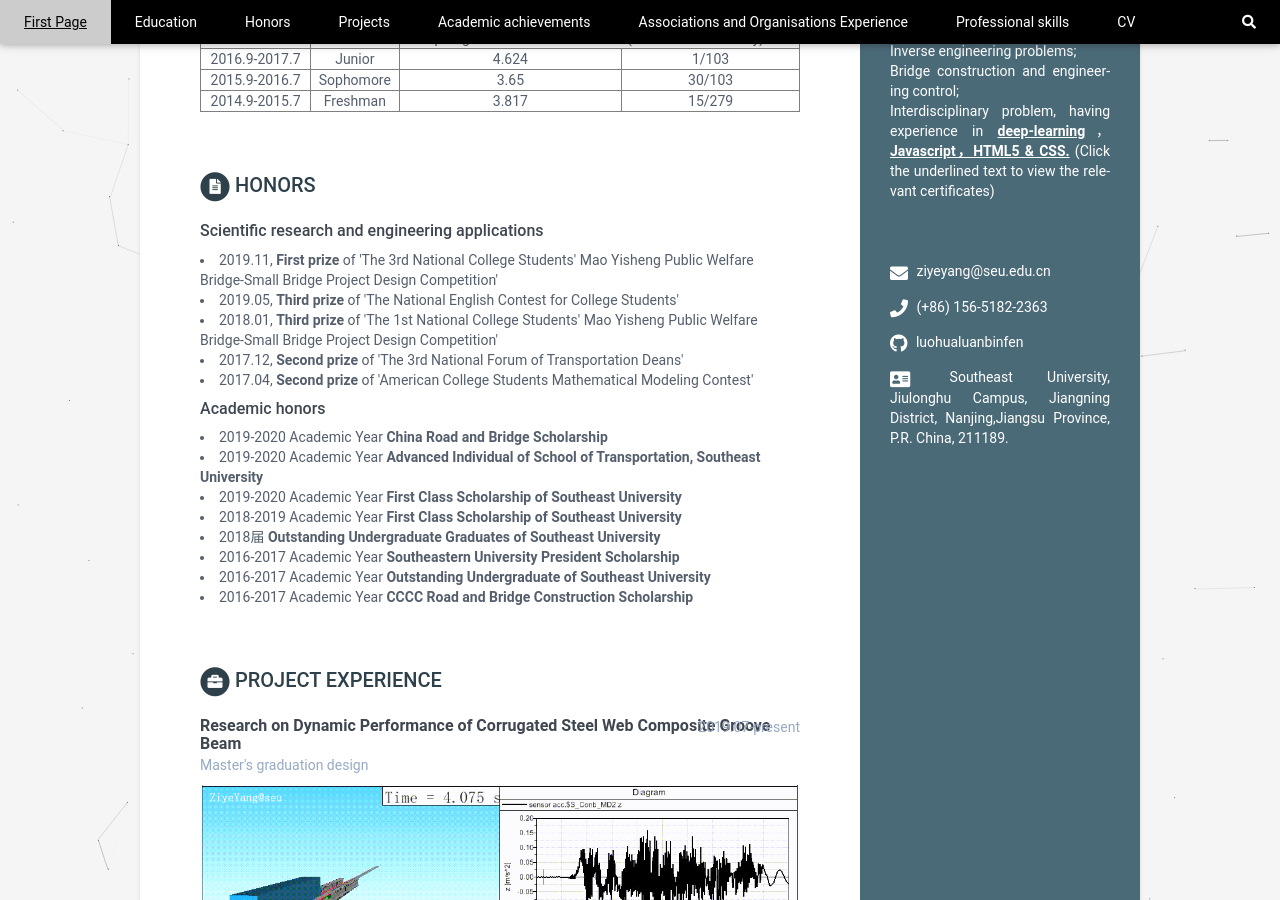
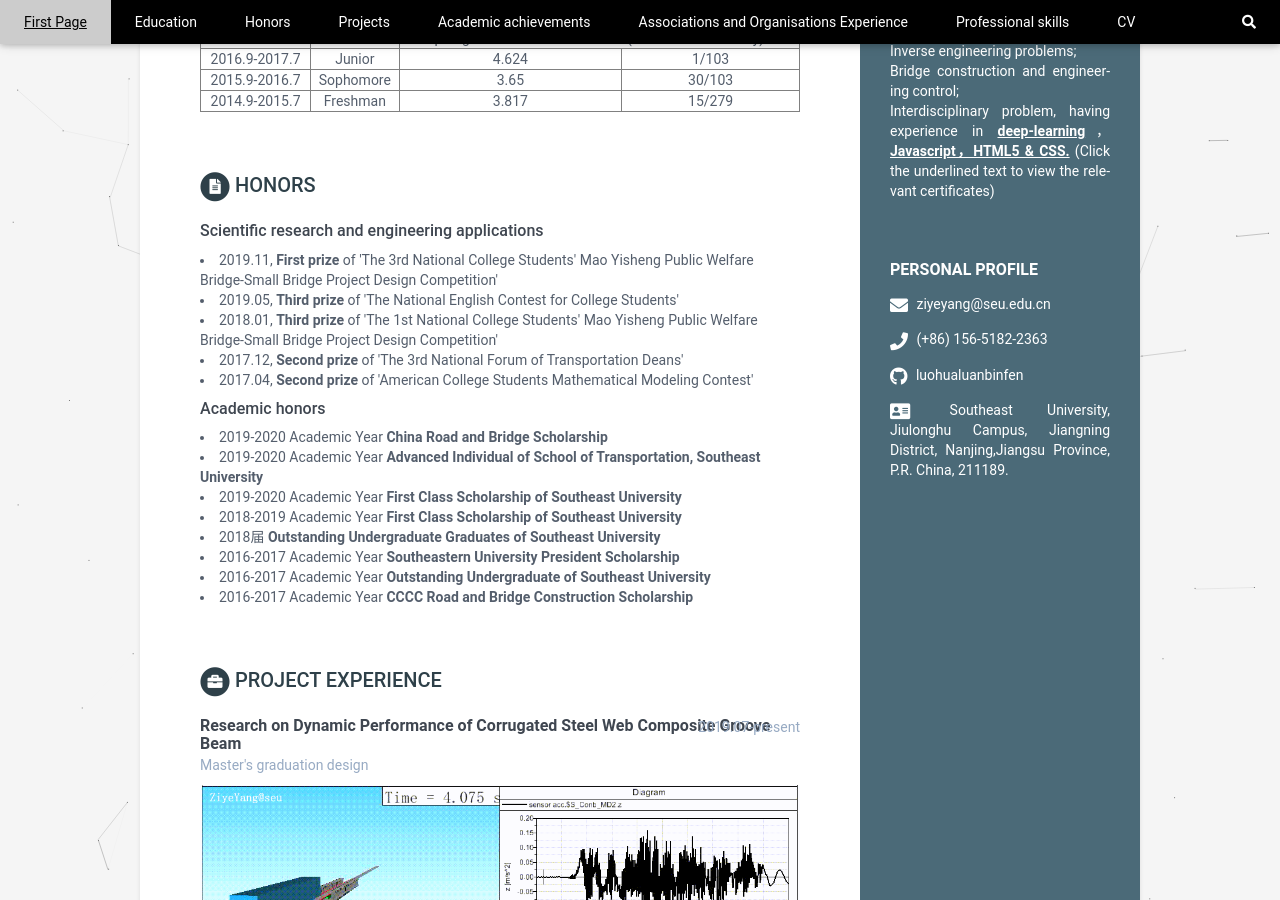
Before and after one commit to luohualuanbinfen/CV_EN, a Jekyll site: the page built from index.html, in a window 1280 px wide and 900 px high, scrolled down 500 px. Built offline with Jekyll 4.4.1, drawn with Linux system fonts in a browser that asks for light colours.

Commit message:
Update contact.html

```diff
--- a/_includes/contact.html
+++ b/_includes/contact.html
@@ -1,4 +1,8 @@
 <div class="contact-container container-block">
+  <h2 class="container-block-title">
+    Personal Profile
+  </h2>
+
   <ul class="list-unstyled contact-list">
 
     {% if sidebar.email %}
```
